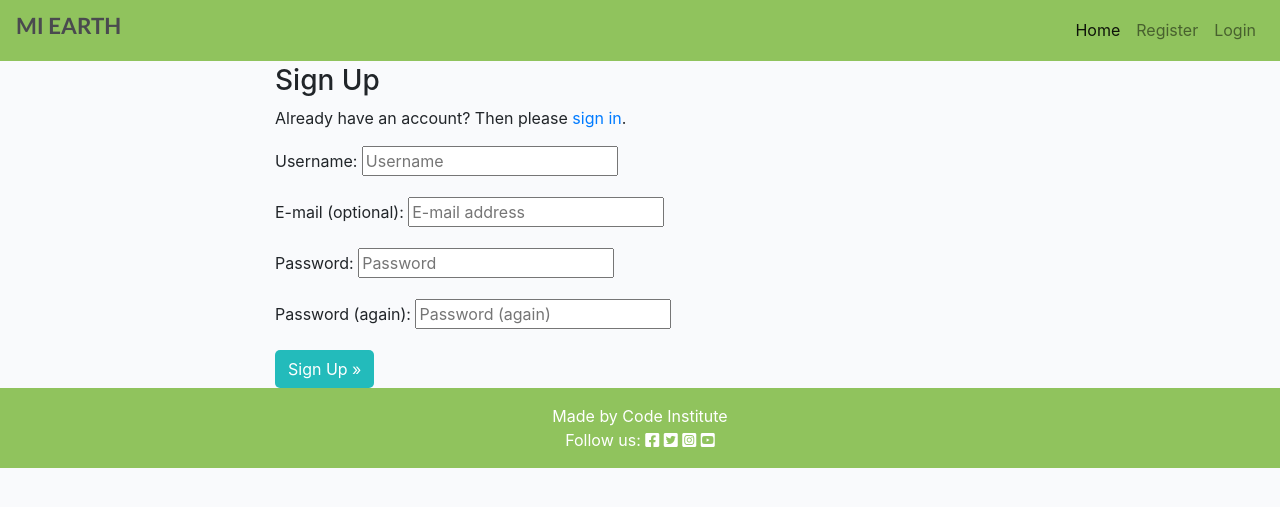
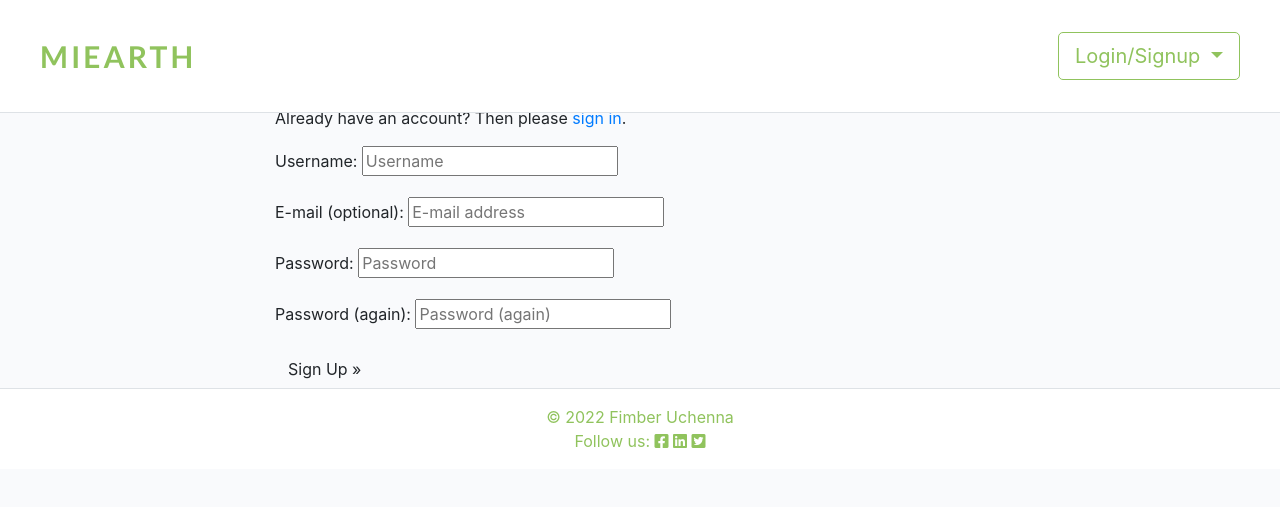
Before and after one commit to uchenna631/mi-earth, a Django app: page /accounts/signup/ in a window 1280 px wide. Shown: the top 507 px of the page. Run offline with Django 3.2, Linux system fonts and the light colour scheme.

Commit message:
Modify base html template and add styling

```diff
--- a/static/css/style.css
+++ b/static/css/style.css
@@ -3,8 +3,10 @@ body {
 }
 
 .header, .footer {
-    background-color: #90c35d;
+    background-color: #fff;
+    min-height: auto;
 }
+
 
 .header-spacer {
     height: 60px;
@@ -12,21 +14,19 @@ body {
 
 .brand {
     font-family: Lato, sans-serif;
-    font-size: 1.4rem;
+    font-size: 150%;
     font-weight: 700;
-    color: #4A4A4F;
+    letter-spacing: 3px;
 }
 
-.red-o {
-    color: #E84610;
+.nav-text, .footer-text, .fab {
+    color: #90c35d;
 }
 
-.thin {
-    font-weight: 300;
-}
-
-.light-bg {
-    background-color: #fff;
+.dropdown-botton {
+    min-width: 180px;
+    max-width: 250px;
+    border: 1px solid #90c35d;
 }
 
 .dark-bg {
@@ -56,7 +56,7 @@ body {
     bottom: 5%;
     min-width: 30%;
     left: -2px;
-    background-color: #23BBBB;
+    background-color: #90c35d;
 }
 
 .author {
@@ -101,12 +101,12 @@ body {
 
 .post-link {
     text-decoration: none;
-    color: #445261;
+    color: #90c35d;
 }
 
 .post-link:hover,
 .page-link {
-    color: #E84610;
+    color: #90c35d;
 }
 
 .post-title {
@@ -123,8 +123,8 @@ body {
     border-radius: 5px;
 }
 
-.btn-signup, .btn-logout, .btn-register {
-    background-color: #23BBBB;
+.btn-signup, .btn-logout, .btn-login {
+    background-color: #90c35d;
     color: #fff;
 }
 .btn-logout:hover,
@@ -133,12 +133,12 @@ body {
 .btn-register:hover,
 .btn-signup:hover,
 .btn-signup:active {
-    background-color: #fff;
-    color: #23BBBB;
+    background-color: #90c35d;
+    color: #fff;
 }
 
 .link {
-    color: #23BBBB;
+    color: #90c35d;
     text-decoration: none;
 }
 
@@ -149,14 +149,14 @@ body {
 }
 
 .btn-like {
-    color: #E84610;
+    color: #90c35d;
     border: none;
     background: transparent;
 }
 
 .btn-like:hover,
 .btn-like:active {
-    color: #E84610;
+    color: #90c35d;
     background: transparent;
     border: none;
 }
--- a/templates/base.html
+++ b/templates/base.html
@@ -33,10 +33,10 @@
 <body class="d-flex flex-column h-100 main-bg">
 
     <!-- Header -->
-    <header class="header fixed-top">
+    <header class="header fixed-top mb-4 border-bottom">
         <nav class="navbar navbar-expand-lg navbar-light">
             <a class="navbar-brand" href="/">
-                <h1 id="logo" class="text-uppercase text-black brand">mi earth</h1>
+                <h1 id="logo" class="text-uppercase nav-text brand px-4 py-4 m-0">miearth</h1>
             </a>
             <button class="navbar-toggler" type="button" data-toggle="collapse"
              data-target="#navbarText" aria-controls="navbarText"
@@ -44,26 +44,38 @@
               <span class="navbar-toggler-icon"></span>
             </button>
 
-            <!-- Navigation links-->
-            <div class="collapse navbar-collapse justify-content-end" id="navbarText">
+            <!-- Drop down menu links-->
+            <div class="collapse navbar-collapse m-4 justify-content-end" id="navbarText">
                 <ul class="navbar-nav me-auto justify-content-end mb-2 mb-lg-0">
-                    <li >
-                        <a class="nav-link active" aria-current="page" href="{% url 'home' %}">Home</a>
-                    </li>
+
                     {% if user.is_authenticated %}
-                    <li class="nav-item">
-                        <a class="nav-link" href="{% url 'account_logout' %}">Logout</a>
-                    </li>
-                    <li class="nav-item">
-                        <a class="nav-link" href="{% url 'add_post' %}">Add Post</a>
-                    </li>
+
+                    <div class="dropdown">
+                        <button class="btn nav-text btn-lg dropdown-botton dropdown-toggle" type="button"
+                         data-toggle="dropdown" aria-expanded="false">
+                          {{ user }}
+                        </button>
+                        <div class="dropdown-menu">
+                            <a class="dropdown-item" href="#">Edit Post</a>
+                            <a class="dropdown-item" href="{% url 'add_post' %}">Add Post</a>
+                            <a class="dropdown-item" href="{% url 'account_logout' %}">Logout</a>
+
+                        </div>
+                    </div>
+
                     {% else %}
-                    <li class="nav-item">
-                        <a class="nav-link" href="{% url 'account_signup' %}">Register</a>
-                    </li>
-                    <li class="nav-item">
-                        <a class="nav-link" href="{% url 'account_login' %}">Login</a>
-                    </li>
+
+                    <div class="dropdown">
+                        <button class="btn nav-text btn-lg dropdown-botton dropdown-toggle" type="button"
+                         data-toggle="dropdown" aria-expanded="false">
+                          Login/Signup
+                        </button>
+                        <div class="dropdown-menu">
+                            <a class="dropdown-item" href="{% url 'account_login' %}">Login</a>
+                            <a class="dropdown-item" href="{% url 'account_signup' %}">Signup</a>
+                        </div>
+                    </div>
+
                     {% endif %}
 
                 </ul>
@@ -86,6 +98,7 @@
         </div>
     </header>
 
+
     {% block header %}
     {% endblock %}
 
@@ -99,13 +112,20 @@
     </main>
 
     <!-- Footer -->
-    <footer class="footer mt-auto py-3 ">
-        <p class="m-0 text-center text-white">Made by Code Institute</p>
-        <p class="m-0 text-center text-white">Follow us:
-            <i class="fab fa-facebook-square ms-3"></i>
-            <i class="fab fa-twitter-square ms-3"></i>
-            <i class="fab fa-instagram-square ms-3"></i>
-            <i class="fab fa-youtube-square ms-3"></i></p>
+    <footer class="footer mt-auto py-3 border-top">
+        <p class="m-0 text-center footer-text">&copy 2022 Fimber Uchenna</p>
+        <p class="m-0 text-center footer-text">Follow us:
+            <a href="https://www.facebook.com/Tinomaster/" target="_blank">
+                <i class="fab fa-facebook-square ms-3"></i>
+            </a>
+            <a href="https://www.linkedin.com/in/fimber-uchenna/" target="_blank">
+                <i class="fab fa-linkedin ms-3"></i>
+            </a>
+            <a href="https://twitter.com/FimberUchenna" target="_blank">
+                <i class="fab fa-twitter-square ms-3"></i>
+            </a>
+        </p>
+
     </footer>
     <script>
         setTimeout(function() {
```
